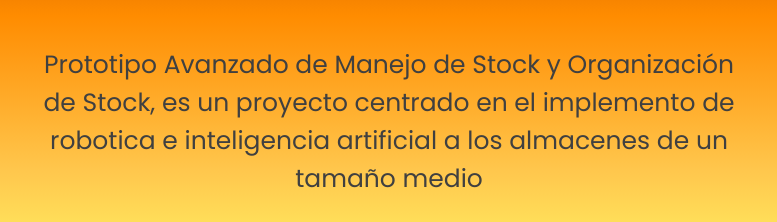
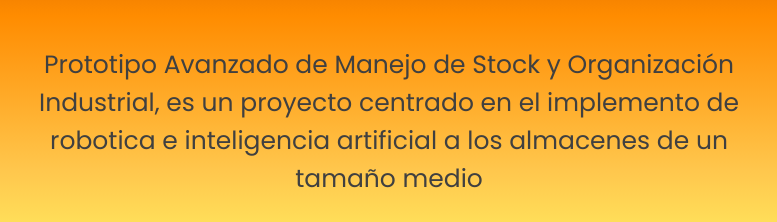
Before and after one commit to XDicastyX/Proyecto, a plain HTML site: page index.html in a window 1280 px wide. Shown: the part 503-725 px from the top of the page, 251-1028 px from the left. Drawn offline with Linux system fonts and the light colour scheme; grey boxes are pictures that could not be loaded.

Commit message:
Update index.html

```diff
--- a/index.html
+++ b/index.html
@@ -26,7 +26,7 @@
         <div class="header-content container">
             <h1>  <img src="AM-removebg-preview.png" alt=""> </h1>
             <p>
-                Prototipo Avanzado de Manejo de Stock y Organización de Stock, es un proyecto centrado en el implemento de robotica e inteligencia artificial a los almacenes de un tamaño medio
+                Prototipo Avanzado de Manejo de Stock y Organización Industrial, es un proyecto centrado en el implemento de robotica e inteligencia artificial a los almacenes de un tamaño medio
             </p>
         </div>
     </header>
```
